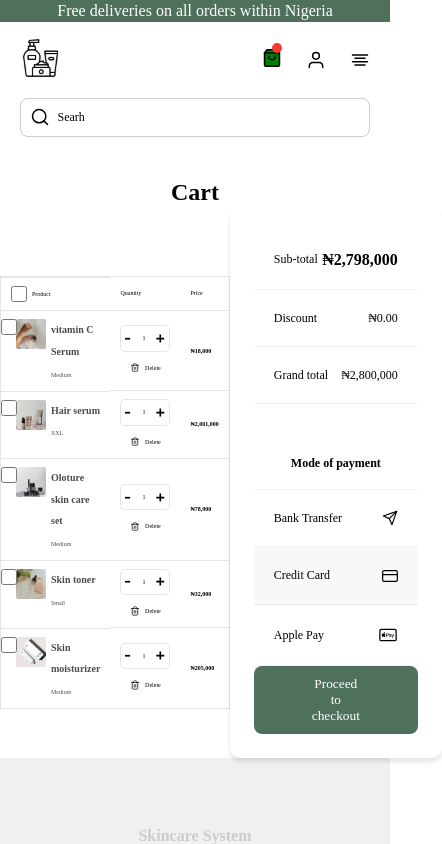
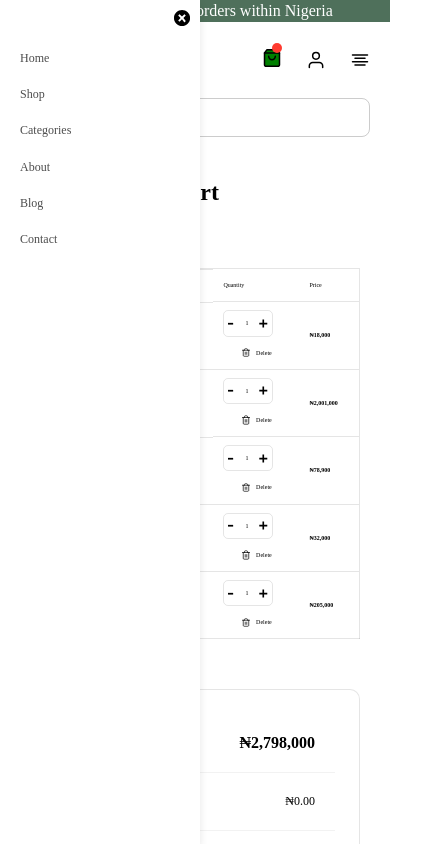
Before and after one commit to rajiss-ctrl/hng-stage-2-task, a React (Vite) app: page /cart-preview-page in a window 390 px wide. Both pictures are taken after a click on the picture 360 px from the left and 59 px from the top of the page. Shown: the top 844 px of the page, 442 px wide, since content can reach past the window. Built offline with nearby package versions, Linux system fonts and the light colour scheme.

Commit message:
responsiveness work on

```diff
--- a/src/components/NavBar.jsx
+++ b/src/components/NavBar.jsx
@@ -5,6 +5,7 @@ import Cart from '../assets/cart.svg'
 import CartGreen from '../assets/cart-green.svg'
 import User from '../assets/user.svg'
 import BugerMenu from '../assets/Burger-Menu.svg'
+import Times from '../assets/times.svg'
 import { Link, useLocation } from 'react-router-dom'
 
 const NavBar = () => {
@@ -21,8 +22,11 @@ const NavBar = () => {
       <div className="logo">
       <Link to="/"><img src={Logo} alt="" /></Link>
       </div>
-      <ul className={`${burger ? "hidden" : "open"} `}>
-        <li className={`hover-action ${location.pathname === "/"  ? "active" : "inActive" }`}><Link to="/">Home</Link></li>
+      <ul className={`${!burger ? "hidden" : "open"} `}>
+        <img onClick={handleBurgerMenu} className='times' src={Times} alt="" />
+        <li className={`hover-action ${location.pathname === "/"  ? "active" : "inActive" }`}>
+        <Link to="/">Home</Link>
+        </li>
         <li className='hover-action'>Shop</li>
         <li className='hover-action'>Categories</li>
         <li className='hover-action'>About</li>
--- a/src/global.css
+++ b/src/global.css
@@ -147,11 +147,15 @@ ul li.hover-action a{
   text-decoration: none;
   color: inherit;
 }
+
 .hover-action{
   display: flex;
   align-items: center;
   position: relative;
 
+}
+.hover-action img{
+  display: none;
 }
 .hover-action:hover{
   color:rgba(0, 0, 0, 1);
@@ -582,7 +586,12 @@ line-height: 16.2px;
     display: block;
     transition: all 0.8s ease;
   }
-
+  nav .open img.times{
+    width: 16px;
+    position: absolute;
+    top: 10px;
+    right: 10px;
+  }
   nav{
     position: relative;
     padding: 0;
@@ -598,11 +607,11 @@ line-height: 16.2px;
     background: #FFFFFF;
     box-shadow: 0 4px 8px rgba(0, 0, 0, 0.1);
     z-index: 100;
-    padding: 20px 0 0 20px;
+    padding: 50px 0 0 20px;
     transition: all 0.8s ease;
   }
   nav ul li{
-    margin-bottom:16px;
+    margin-bottom:20px;
   }
   .nav-container {
     padding:0 20px;
@@ -628,7 +637,18 @@ line-height: 16.2px;
   .burger-menu{
     display: block;
   }
+  .hover-action{
+    display: flex;
+    align-items: center;
+    justify-content: space-between;
+  }
 
+  ul img.time{
+    width: 16px;
+    position: absolute;
+    top: 10px;
+    right: 10px;
+  }
   .hero-content,.footer-content{
     display: flex;
     justify-content: center;
--- a/src/pages/CartPreviewPage.css
+++ b/src/pages/CartPreviewPage.css
@@ -7,6 +7,7 @@
 .product{
     width: 60%;
     padding: 41px 0  104px 0;
+
 }
 .cost{
   margin-top: -41px;
@@ -14,13 +15,16 @@
 
 .product-table {
     margin: 20px;
+    border: 1px solid rgba(0, 0, 0, 0.1);
+    border-radius: 8px;
   }
 
   table {
     width: 100%;
     border-collapse: collapse;
+    /* border-radius:!important 40px; */
+    border: 1.5px solid rgba(0, 0, 0, 0.1);
     border-radius: 40px;
-    border: 1px solid rgba(0, 0, 0, 0.1);
   }
 
   th, td {
@@ -136,8 +140,8 @@
 
   .cost{
     background: rgba(255, 255, 255, 1);
-    box-shadow: 0px 4px 4px 0px rgba(0, 0, 0, 0.1);
     width: 410px;
+    border: 1px solid rgba(0, 0, 0, 0.1);
     border-radius: 10px;
     margin-top: -110px;
     padding: 24px;
@@ -168,9 +172,7 @@
     text-align: center;
     border-bottom: 1px solid rgba(0, 0, 0, 0.05);
   }
-  .credit-card{
-    background: rgba(228, 232, 231, 0.3);
-  }
+
   .cost button{
     background: rgba(79, 112, 91, 1);
     padding: 10px 58px 10px 58px;
@@ -188,10 +190,29 @@
     font-weight: 400;
     line-height: 16.2px;
   }
-  @media screen and (max-width: 360px){
+  .payment-option {
+    display: flex;
+    align-items: center;
+    padding: 10px;
+    cursor: pointer;
+    transition: background-color 0.3s ease;
+  }
+
+  .payment-option img {
+    margin-left: 10px;
+  }
+
+  .payment-option.selected {
+    background-color: rgba(228, 232, 231, 0.3);
+  }
+
+
+
+
+  @media screen and (max-width: 600px){
     .cartpreview-wrap{
       flex-direction: column;
-      padding: 0 20px;
+      padding:0 30px 100px 30px;
   }
   .product{
       width: 100%;
@@ -207,6 +228,16 @@
   .check-img {
     margin-left:10px ;
   }
+  .cost button{
+    background: rgba(79, 112, 91, 1);
+    padding: 8px 15px 8px 15px;
+    border-radius: 8px;
+    color: #FFFFFF;
+    outline: none;
+    border: none;
+  }
+
+
 
   }
 
@@ -220,7 +251,7 @@
 }
 
 .cost {
-  margin-top: -41px;
+  margin-top: 10px;
 }
 
 .product-table {
--- a/src/pages/CartPreviewPage.jsx
+++ b/src/pages/CartPreviewPage.jsx
@@ -1,4 +1,4 @@
-import React from 'react'
+import React, { useState } from 'react'
 import NavBar from '../components/NavBar'
 import Footer from '../components/Footer'
 import './CartPreviewPage.css';
@@ -15,60 +15,91 @@ import CreditCard from '../assets/credit-card.svg'
 import ApplePay from '../assets/apple-pay.svg'
 import { useNavigate } from 'react-router-dom';
 
+const CartPreviewPage = () => {
+  const [selectedPayment, setSelectedPayment] = useState(null);
+  const [checkedItems, setCheckedItems] = useState([]);
+  const [checkAll, setCheckAll] = useState(false);
 
-const CartPreviewPage = () => {
   const products = [
     {
       image: `${Product1}`,
       title: 'vitamin C Serum',
-      price:"₦18,000",
-      size:"Medium",
+      price: "₦18,000",
+      size: "Medium",
     },
     {
       image: `${Product2}`,
       title: 'Hair serum',
-      price:"₦2,001,000",
-      size:"XXL",
+      price: "₦2,001,000",
+      size: "XXL",
     },
-
     {
       image: `${Product3}`,
       title: 'Oloture skin care set',
-      price:"₦78,900",
-      size:"Medium",
+      price: "₦78,900",
+      size: "Medium",
     },
-
     {
       image: `${Product4}`,
       title: 'Skin toner',
-      price:"₦32,000",
-      size:"Small",
+      price: "₦32,000",
+      size: "Small",
     },
     {
       image: `${Product5}`,
       title: 'Skin moisturizer',
-      price:"₦205,000",
-      size:"Medium",
+      price: "₦205,000",
+      size: "Medium",
     },
+  ];
 
-  ];
+  const handlePaymentSelect = (payment) => {
+    setSelectedPayment(payment);
+  };
+
+  const handleCheckout = () => {
+    navigate("/checkout-form");
+  }
+
   const navigate = useNavigate()
-  const handleCheckout =()=>{
-      navigate("/checkout-form")
+
+  const handleCheckAll = () => {
+    setCheckAll(!checkAll);
+    if (!checkAll) {
+      setCheckedItems(products.map((_, index) => index));
+    } else {
+      setCheckedItems([]);
     }
+  };
+
+  const handleCheckItem = (index) => {
+    if (checkedItems.includes(index)) {
+      setCheckedItems(checkedItems.filter((item) => item !== index));
+    } else {
+      setCheckedItems([...checkedItems, index]);
+    }
+  };
+
   return (
     <section>
       <div className="cta-remark">
         <p> Free deliveries on all orders within Nigeria</p>
       </div>
-      <NavBar/>
+      <NavBar />
       <h1 className='cart-preview'>Cart</h1>
       <div className="cartpreview-wrap">
         <div className="product">
           <table>
             <thead>
               <tr>
-            <th className='product-check-all'> <input type="checkbox" name="" id="" /> Product</th>
+                <th className='product-check-all'>
+                  <input
+                    type="checkbox"
+                    checked={checkAll}
+                    onChange={handleCheckAll}
+                  />
+                  Product
+                </th>
                 <th>Quantity</th>
                 <th>Price</th>
               </tr>
@@ -78,7 +109,11 @@ const CartPreviewPage = () => {
                 <tr key={index}>
                   <td className='td-flex'>
                     <div className="check-img">
-                  <input type="checkbox" name="" id="" />
+                      <input
+                        type="checkbox"
+                        checked={checkedItems.includes(index)}
+                        onChange={() => handleCheckItem(index)}
+                      />
                       <img src={product.image} alt="" />
                     </div>
                     <div className="title-size">
@@ -120,17 +155,26 @@ const CartPreviewPage = () => {
 
             <div className="mode-of-payment">
               <h4>Mode of payment</h4>
-            <div className="bank">
+              <div
+                className={`payment-option bank ${selectedPayment === 'bank' ? 'selected' : ''}`}
+                onClick={() => handlePaymentSelect('bank')}
+              >
                 <span>Bank Transfer</span>
-              <img src={Transfer} alt="" />
+                <img src={Transfer} alt="Bank Transfer" />
               </div>
-            <div className="credit-card">
+              <div
+                className={`payment-option credit-card ${selectedPayment === 'credit-card' ? 'selected' : ''}`}
+                onClick={() => handlePaymentSelect('credit-card')}
+              >
                 <span>Credit Card</span>
-              <img src={CreditCard} alt="" />
+                <img src={CreditCard} alt="Credit Card" />
               </div>
-            <div className="apple-pay">
+              <div
+                className={`payment-option apple-pay ${selectedPayment === 'apple-pay' ? 'selected' : ''}`}
+                onClick={() => handlePaymentSelect('apple-pay')}
+              >
                 <span>Apple Pay</span>
-              <img src={ApplePay} alt="" />
+                <img src={ApplePay} alt="Apple Pay" />
               </div>
             </div>
           </div>
@@ -139,7 +183,7 @@ const CartPreviewPage = () => {
           </div>
         </div>
       </div>
-      <Footer/>
+      <Footer />
     </section>
   )
 }
--- a/src/pages/CheckoutForm.css
+++ b/src/pages/CheckoutForm.css
@@ -147,6 +147,7 @@ form div .form2-btn button{
 
     .form2 {
       height: auto;
+      margin-top: 40px;
     }
 
     form input {
@@ -194,7 +195,9 @@ form div .form2-btn button{
     .form2-btn button {
       padding: 8px 20px;
     }
-
+ .checkoutform-wrapper{
+    padding:60px 30px 100px 30px;
+  }
     form input {
       padding: 8px;
       margin-bottom: 16px;
--- a/src/pages/CheckoutForm.jsx
+++ b/src/pages/CheckoutForm.jsx
@@ -14,11 +14,12 @@ const CheckoutForm = () => {
     console.log(data);
   };
 
+
     return (
         <section className='checkout'>
             <div className="cta-remark">
-       <p> Free deliveries on all orders within Nigeria</p>
-      </div>
+              <p> Free deliveries on all orders within Nigeria</p>
+            </div>
           <NavBar/>
           <div className="checkoutform-wrapper">
           <img className='checkout' src={Leave} alt="" />
```
Also changed, not shown: src/assets/times.svg (added). Lines whose indentation alone changed are shown as unchanged.
